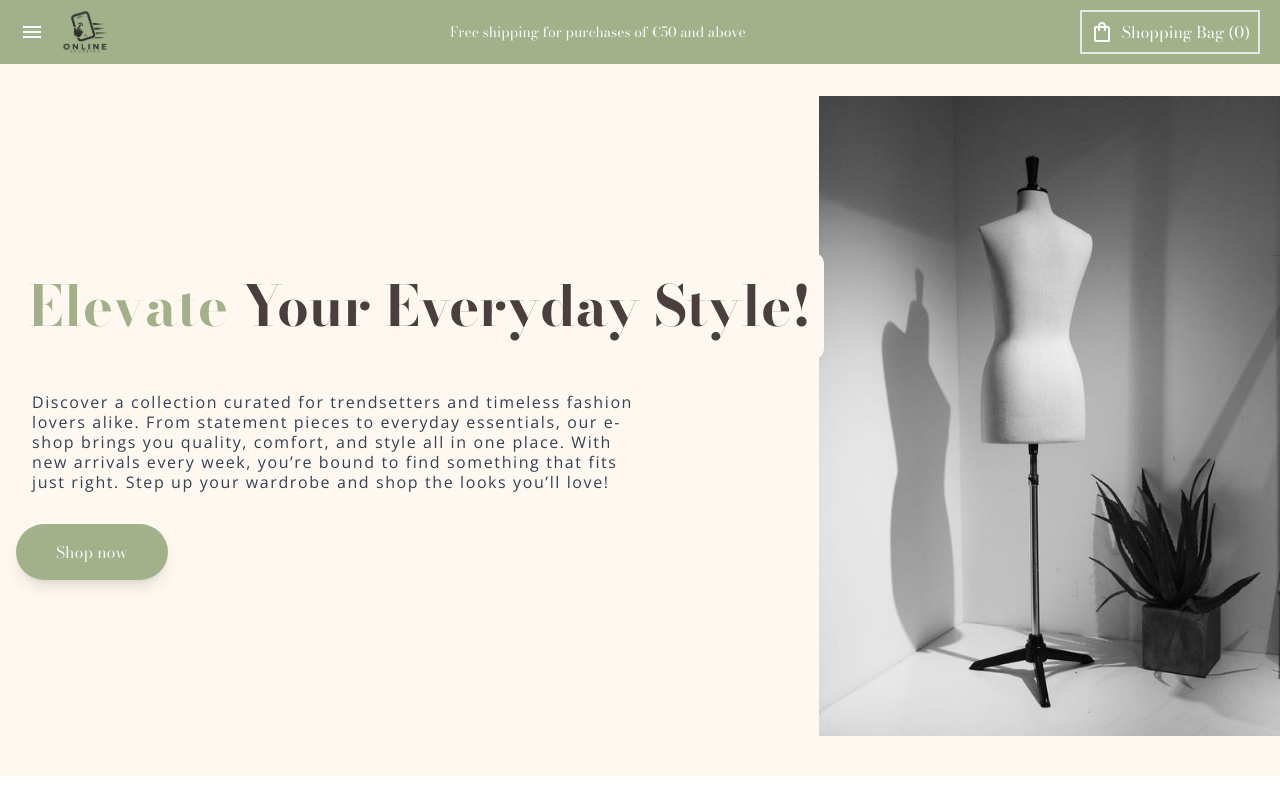
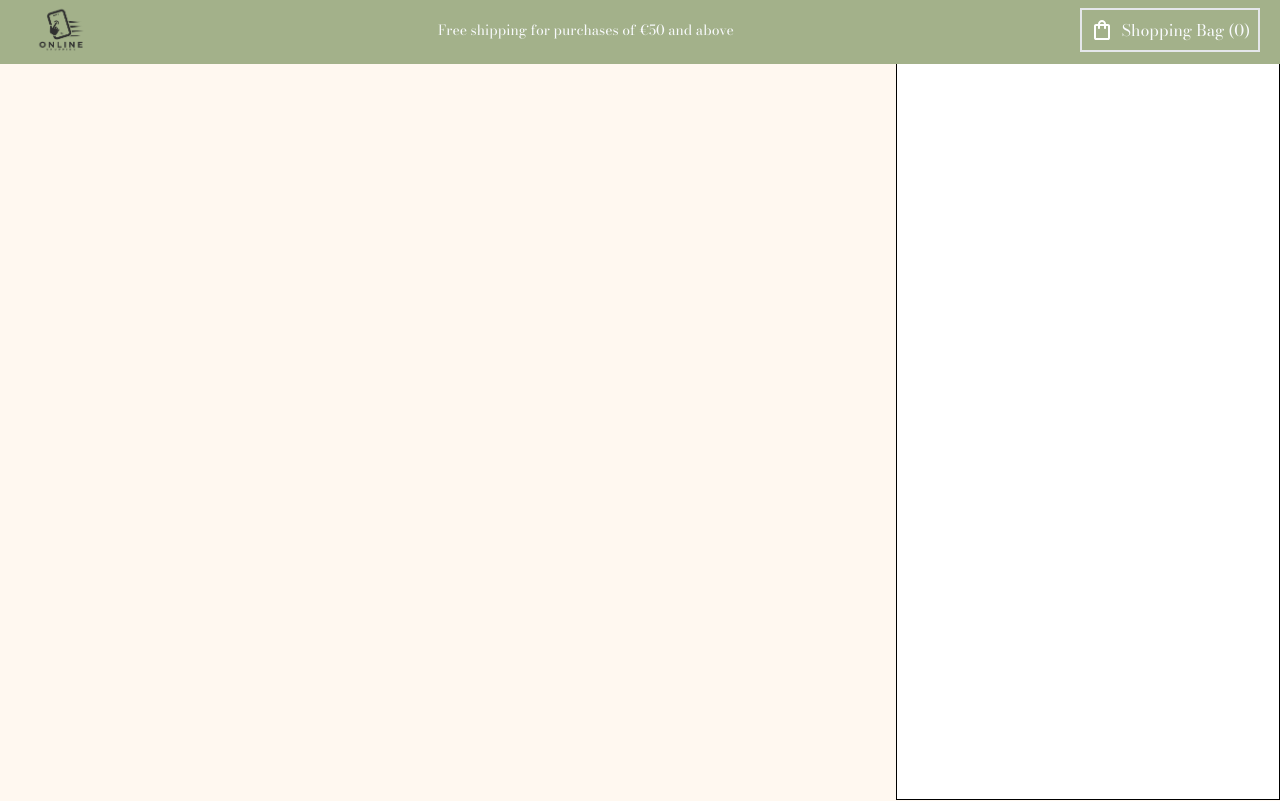
Before and after one commit to mihalisoik/fashion-e-shop-react-tailwind, a React (Vite) app: page /order in a window 1280 px wide. Shown: the top 801 px of the page. Built offline with nearby package versions, Linux system fonts and the light colour scheme.

Commit message:
made the order page

```diff
--- a/package.json
+++ b/package.json
@@ -12,7 +12,8 @@
   "dependencies": {
     "nanoid": "^5.0.8",
     "react": "^18.3.1",
-    "react-dom": "^18.3.1"
+    "react-dom": "^18.3.1",
+    "react-router-dom": "^6.28.0"
   },
   "devDependencies": {
     "@eslint/js": "^9.13.0",
--- a/src/App.jsx
+++ b/src/App.jsx
@@ -1,26 +1,14 @@
-import { useState } from "react";
-import CustomerReviews from "./sections/CustomerReviews";
-import Footer from "./sections/Footer";
-import Hero from "./sections/Hero";
-import Navbar from "./sections/Navbar";
-import Newsletter from "./sections/Newsletter";
-import PopularItems from "./sections/PopularProducts";
+import { BrowserRouter as Router, Routes, Route } from "react-router-dom";
+import HomePage from "./pages/HomePage";
+import OrderPage from "./pages/OrderPage";
 
 export default function App() {
-  const [renderTooltip, setRenderTooltip] = useState(false);
-
-  function refreshProductsInTooltip() {
-    setRenderTooltip((oldValue) => !oldValue);
-  }
-
   return (
-    <div>
-      <Navbar />
-      <Hero />
-      <PopularItems refreshProductsInTooltip={refreshProductsInTooltip} />
-      <CustomerReviews />
-      <Newsletter />
-      <Footer />
-    </div>
+    <Router>
+      <Routes>
+        <Route path="/" element={<HomePage />} />
+        <Route path="/order" element={<OrderPage />} />
+      </Routes>
+    </Router>
   );
 }
--- a/src/components/Subcategories.jsx
+++ b/src/components/Subcategories.jsx
@@ -11,7 +11,7 @@ function Subcategories({ gender }) {
           key={item.category}
           className="w-full text-md mb-6 font-primary px-3 py-1 rounded-sm  hover:bg-white cursor-pointer"
         >
-          {item.category}
+          <a href="/order">{item.category}</a>
         </li>
       );
     }
--- /dev/null
+++ b/src/pages/HomePage.jsx
@@ -0,0 +1,28 @@
+import Navbar from "../sections/Navbar";
+import Hero from "../sections/Hero";
+import PopularItems from "../sections/PopularProducts";
+import CustomerReviews from "../sections/CustomerReviews";
+import Newsletter from "../sections/Newsletter";
+import Footer from "../sections/Footer";
+import { useState } from "react";
+
+function HomePage() {
+  const [renderTooltip, setRenderTooltip] = useState(false);
+
+  function refreshProductsInTooltip() {
+    setRenderTooltip((oldValue) => !oldValue);
+  }
+
+  return (
+    <div>
+      <Navbar isHomepage={true} />
+      <Hero />
+      <PopularItems refreshProductsInTooltip={refreshProductsInTooltip} />
+      <CustomerReviews />
+      <Newsletter />
+      <Footer />
+    </div>
+  );
+}
+
+export default HomePage;
--- /dev/null
+++ b/src/pages/OrderPage.jsx
@@ -0,0 +1,13 @@
+import FilterSection from "../sections/FilterSection";
+import Navbar from "../sections/Navbar";
+
+function OrderPage() {
+  return (
+    <div>
+      <Navbar isHomepage={false} />
+      <FilterSection />
+    </div>
+  );
+}
+
+export default OrderPage;
--- /dev/null
+++ b/src/sections/FilterSection.jsx
@@ -0,0 +1,11 @@
+import React from "react";
+
+function FilterSection() {
+  return (
+    <div className="mt-30 fixed top-0 bottom-0 right-0 w-56 lg:w-96 border-[1px] border-black bg-white">
+      fsfsfsfsfsf
+    </div>
+  );
+}
+
+export default FilterSection;
--- a/src/sections/Navbar.jsx
+++ b/src/sections/Navbar.jsx
@@ -2,17 +2,18 @@ import { useState } from "react";
 import MenuBar from "../components/MenuBar";
 import { totalQuantity } from "../constants/cart";
 
-function Navbar() {
+function Navbar({ isHomepage }) {
   const [openMenu, setOpenMenu] = useState(false);
 
   return (
-    <nav>
+    <nav className="h-16 bg-accent px-5 max-sm:px-1 items-center z-10 left-0 right-0 top-0 fixed">
       {openMenu && (
-        <div className="fixed w-full backdrop-blur-md bg-white/30 z-20 lg:w-96 inset-y-0 overflow-y-auto">
+        <div className="fixed w-full -left-1 backdrop-blur-md bg-white/30 z-100 lg:w-96 inset-y-0 overflow-y-auto">
           <MenuBar setOpenMenu={setOpenMenu} />
         </div>
       )}
-      <div className="bg-accent fixed left-0 right-0 top-0 h-16 z-10 grid grid-cols-[auto,1fr] items-center px-5 max-sm:px-1">
+      <div className={`  ${isHomepage && "grid grid-cols-[auto,1fr]"}`}>
+        {isHomepage && (
           <button
             onClick={() => {
               setOpenMenu((oldValue) => !oldValue);
@@ -21,8 +22,9 @@ function Navbar() {
           >
             <img src="src/assets/icons/menu.svg" alt="Open Menu" />
           </button>
+        )}
         <div className="flex items-center justify-between sm:ml-3">
-          <a href="index.html" className="flex items-center">
+          <a href="/" className="flex items-center">
             <img
               src="src/assets/logo.png"
               alt="Company Logo"
```
Also changed, not shown: public/products.html (added), 1 other file (tests, documents, lock files or other folders). Lines whose indentation alone changed are shown as unchanged.
